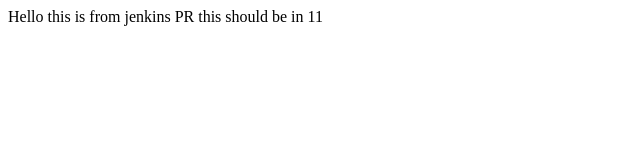
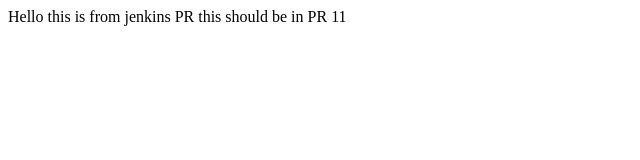
Before and after one commit to karelhala/jenkins-test, a website: page index.html in a window 1280 px wide. Shown: the full height of the page, 0-640 px from the left. Drawn offline with Linux system fonts and the light colour scheme.

Commit message:
Change git behavior

```diff
--- a/index.html
+++ b/index.html
@@ -6,7 +6,7 @@
     <title>I am in gh pages!</title>
 </head>
 <body>
-    Hello this is from jenkins PR this should be in 11
+    Hello this is from jenkins PR this should be in PR 11
     <script src="index.js"></script>
     <!-- vendor javascripts -->
 </body>
```
